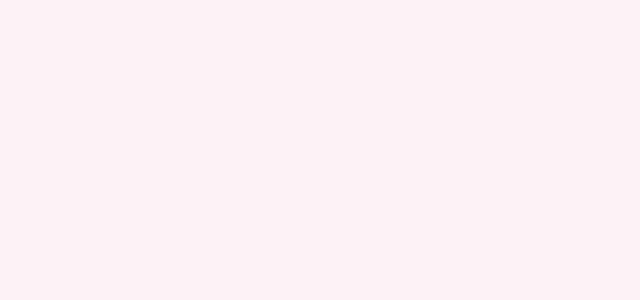
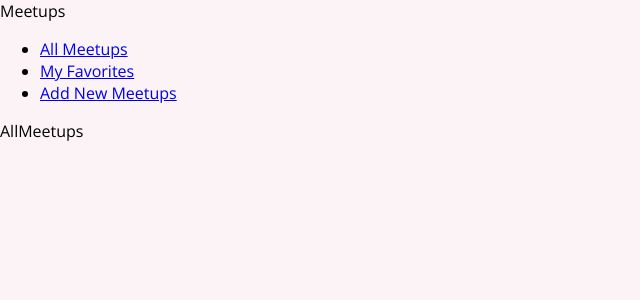
Before and after one commit to vlfed-mage/meetup-project, a React (Create React App) app: page / in a window 1280 px wide. Shown: the top 300 px of the page, without its empty margins (0-640 px from the left). Built offline with nearby package versions, Linux system fonts and the light colour scheme.

Commit message:
Initial structure

```diff
--- a/package.json
+++ b/package.json
@@ -13,6 +13,7 @@
     "prettier": "^2.8.7",
     "react": "^18.2.0",
     "react-dom": "^18.2.0",
+    "react-router-dom": "^6.10.0",
     "react-scripts": "5.0.1",
     "typescript": "^4.9.5",
     "web-vitals": "^2.1.4"
--- /dev/null
+++ b/src/components/app/app-wrapper.tsx
@@ -0,0 +1,15 @@
+import React from 'react';
+
+import App from './app';
+import MainNavigation from '../layout/main-navigation';
+
+const AppWrapper = () => {
+    return (
+        <div className='container'>
+            <MainNavigation />
+            <App />
+        </div>
+    );
+};
+
+export default AppWrapper;
--- a/src/components/app/app.tsx
+++ b/src/components/app/app.tsx
@@ -1,7 +1,28 @@
+import { Navigate, useRoutes } from 'react-router-dom';
+
 import './app.css';
 
+import { AllMeetups, Favorites, NewMeetups } from '../pages';
+
 function App() {
-    return <div></div>;
+    return useRoutes([
+        {
+            path: '/',
+            element: <AllMeetups />,
+        },
+        {
+            path: '/favorites',
+            element: <Favorites />,
+        },
+        {
+            path: '/new-meetups',
+            element: <NewMeetups />,
+        },
+        {
+            path: '*',
+            element: <Navigate to='/' />,
+        },
+    ]);
 }
 
 export default App;
--- a/src/components/app/index.ts
+++ b/src/components/app/index.ts
@@ -1,3 +1,3 @@
-import App from './app';
+import AppWrapper from './app-wrapper';
 
-export default App;
+export default AppWrapper;
--- /dev/null
+++ b/src/components/layout/main-navigation.tsx
@@ -0,0 +1,23 @@
+import React from 'react';
+import { NavLink } from 'react-router-dom';
+
+const MainNavigation = () => {
+    return (
+        <header>
+            <div>Meetups</div>
+            <ul>
+                <li>
+                    <NavLink to='/'>All Meetups</NavLink>
+                </li>
+                <li>
+                    <NavLink to='/favorites'>My Favorites</NavLink>
+                </li>
+                <li>
+                    <NavLink to='/new-meetups'>Add New Meetups</NavLink>
+                </li>
+            </ul>
+        </header>
+    );
+};
+
+export default MainNavigation;
--- /dev/null
+++ b/src/components/pages/all-meetups.tsx
@@ -0,0 +1,7 @@
+import React from 'react';
+
+const AllMeetups = () => {
+    return <div>AllMeetups</div>;
+};
+
+export default AllMeetups;
--- /dev/null
+++ b/src/components/pages/favorites.tsx
@@ -0,0 +1,7 @@
+import React from 'react';
+
+const Favorites = () => {
+    return <div>Favorites</div>;
+};
+
+export default Favorites;
--- /dev/null
+++ b/src/components/pages/index.ts
@@ -0,0 +1,5 @@
+import AllMeetups from './all-meetups';
+import Favorites from './favorites';
+import NewMeetups from './new-meetups';
+
+export { AllMeetups, Favorites, NewMeetups };
--- /dev/null
+++ b/src/components/pages/new-meetups.tsx
@@ -0,0 +1,7 @@
+import React from 'react';
+
+const NewMeetups = () => {
+    return <div>NewMeetups</div>;
+};
+
+export default NewMeetups;
--- a/src/index.tsx
+++ b/src/index.tsx
@@ -1,12 +1,16 @@
-import React from 'react';
+import React, { StrictMode } from 'react';
 import ReactDOM from 'react-dom/client';
 
 import './index.css';
-import App from './components/app';
+
+import AppWrapper from './components/app';
+import { BrowserRouter as Router } from 'react-router-dom';
 
 const root = ReactDOM.createRoot(document.getElementById('root') as HTMLElement);
 root.render(
-    <React.StrictMode>
-        <App />
-    </React.StrictMode>
+    <StrictMode>
+        <Router>
+            <AppWrapper />
+        </Router>
+    </StrictMode>
 );
```
Also changed, not shown: 1 other file (tests, documents, lock files or other folders).
